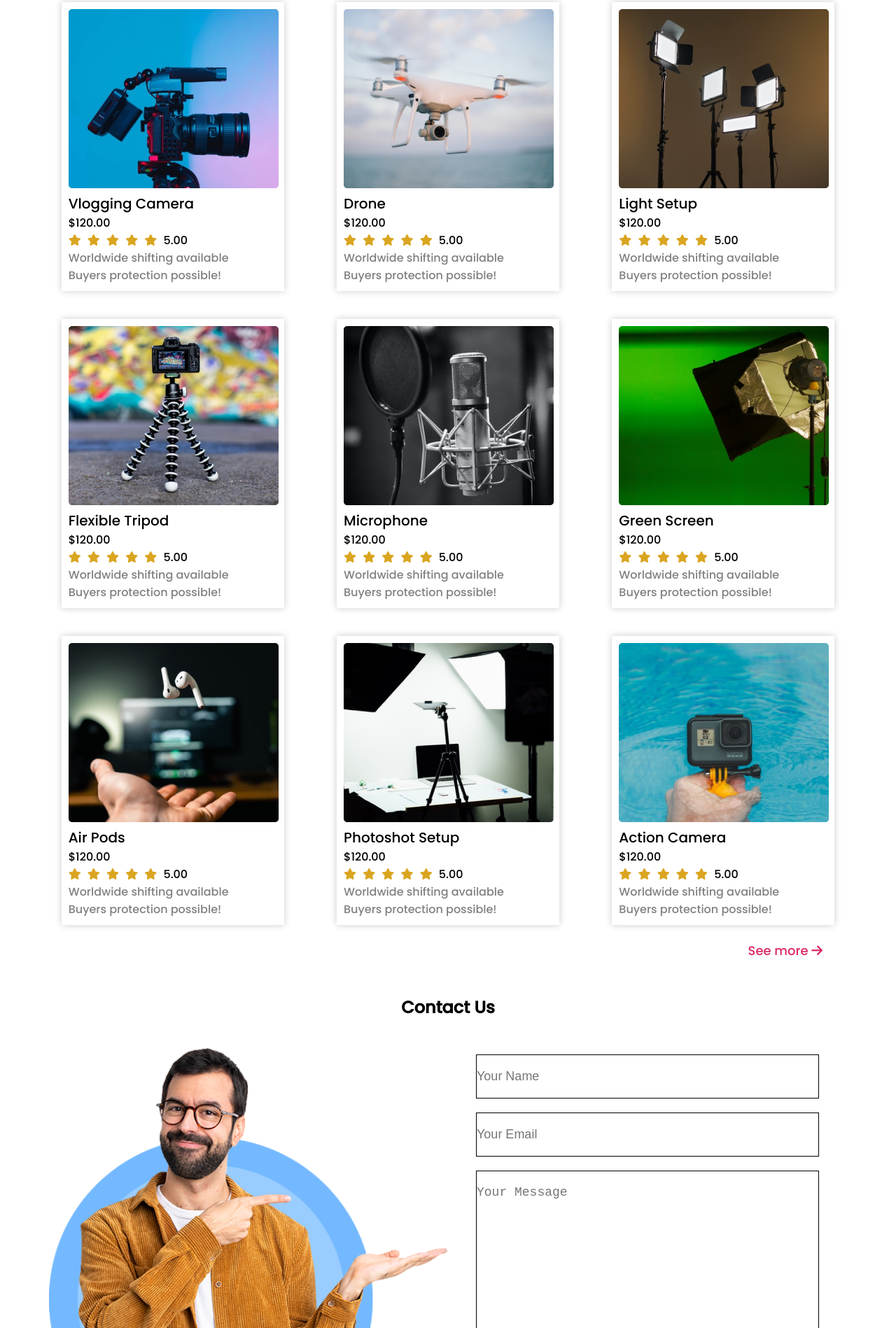
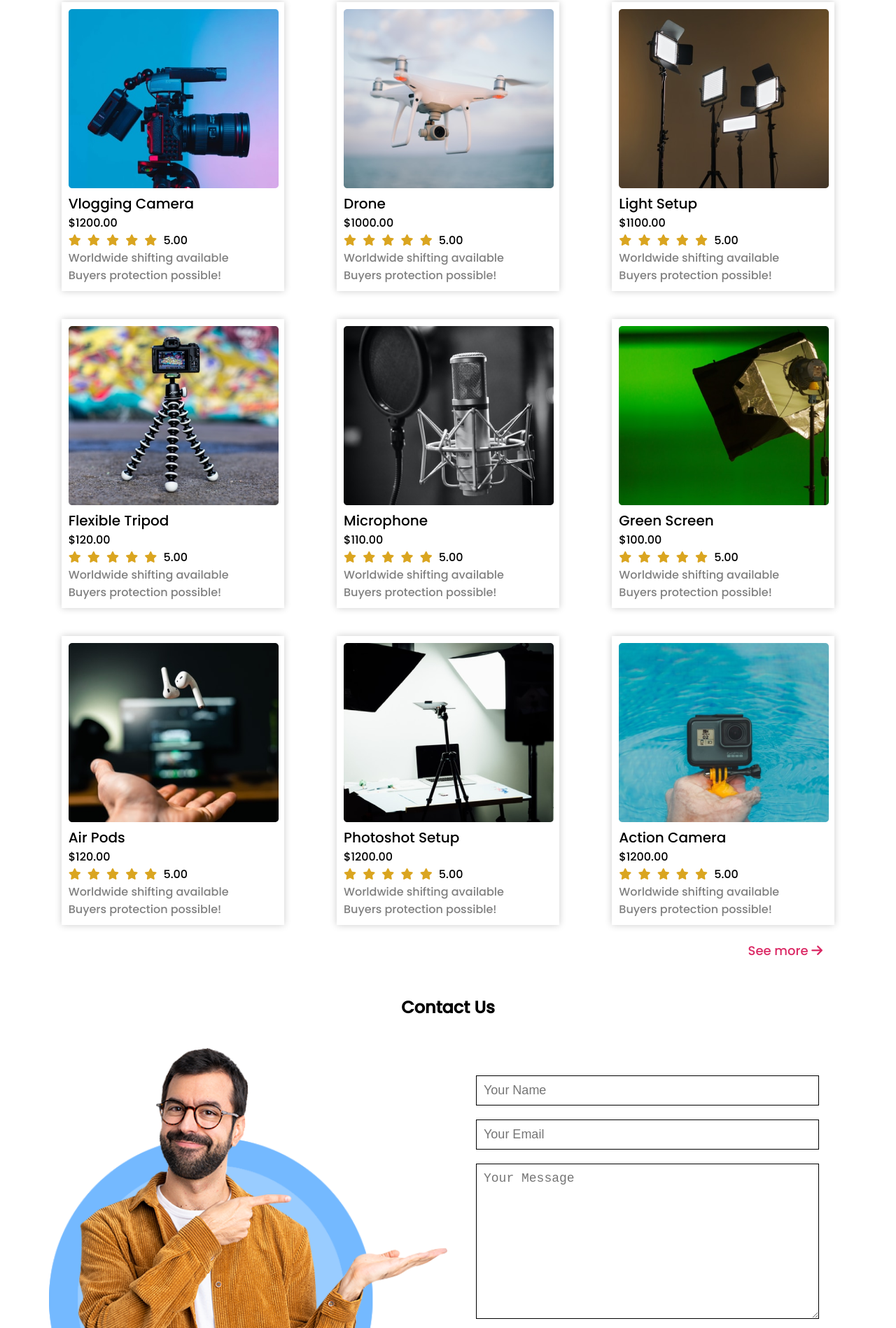
Before and after one commit to pavel-genuine/influencer-gear-pavel, a plain HTML site: page index.html in a window 1280 px wide. Shown: the part 902-2800 px from the top of the page at 70% size. Drawn offline with Linux system fonts and the light colour scheme.

Commit message:
final commit

```diff
--- a/index.html
+++ b/index.html
@@ -70,6 +70,7 @@
                 </div>
 
                 <div class="first-right">
+
                     <img src="images/camera-audio.png" alt="">
 
                 </div>
@@ -102,7 +103,7 @@
                         </div>
 
                         <div class="product-price">
-                            <p> $120.00</p>
+                            <p> $1200.00</p>
                         </div>
 
                         <div class="product-rating">
@@ -137,7 +138,7 @@
                         </div>
 
                         <div class="product-price">
-                            <p> $120.00</p>
+                            <p> $1000.00</p>
                         </div>
 
                         <div class="product-rating">
@@ -172,7 +173,7 @@
                         </div>
 
                         <div class="product-price">
-                            <p> $120.00</p>
+                            <p> $1100.00</p>
                         </div>
 
                         <div class="product-rating">
@@ -242,7 +243,7 @@
                         </div>
 
                         <div class="product-price">
-                            <p> $120.00</p>
+                            <p> $110.00</p>
                         </div>
 
                         <div class="product-rating">
@@ -277,7 +278,7 @@
                         </div>
 
                         <div class="product-price">
-                            <p> $120.00</p>
+                            <p> $100.00</p>
                         </div>
 
                         <div class="product-rating">
@@ -347,7 +348,7 @@
                         </div>
 
                         <div class="product-price">
-                            <p> $120.00</p>
+                            <p> $1200.00</p>
                         </div>
 
                         <div class="product-rating">
@@ -382,7 +383,7 @@
                         </div>
 
                         <div class="product-price">
-                            <p> $120.00</p>
+                            <p> $1200.00</p>
                         </div>
 
                         <div class="product-rating">
@@ -451,7 +452,7 @@
     <footer>
         <h2>Influencer Products</h2>
         <small>
-            copyright <i class="far fa-copyright"></i> 2022 Influencer Products all right reserved.
+            copyright <i class="far fa-copyright"></i> 2022 Influencer Products all rights reserved.
         </small>
         <br>
         <i class="fab fa-facebook-square"></i>
--- a/style/style.css
+++ b/style/style.css
@@ -107,12 +107,9 @@ header li {
 }
 
 
-
 .first-right img {
  width: 90%;
  margin-bottom: 20px;
- margin-left: 10px;
-
  transition: .2s ease-in-out;
 }
 
@@ -195,14 +192,13 @@ color:rgb(219, 40, 100);
 .contact-right{
 
     display: flex;
-    justify-content: flex-start;
+
     flex-direction: column;
-
-    margin-top: 30pxpx;
+    margin-top: 30px;
 }
 
 input, textarea{
-    padding: 20px 0;
+    padding: 10px;
     margin: 10px 0;
     font-size: 18px;
     border: 1px solid black;
@@ -234,6 +230,7 @@ footer{
         position: fixed;
         top: 110px;
         right: 25px;
+        transform: scale(1.2);
         color:rgb(219, 40, 100);
     }
 
@@ -244,7 +241,7 @@ footer{
         width: 100%;
         background-color: rgba(219, 40, 100, 0.76);
         color:white;
-        top: 150px;
+        top: 0px;
         transform: translatex(700px);
        z-index: 1;
         transition: .2s ease-in;
```
